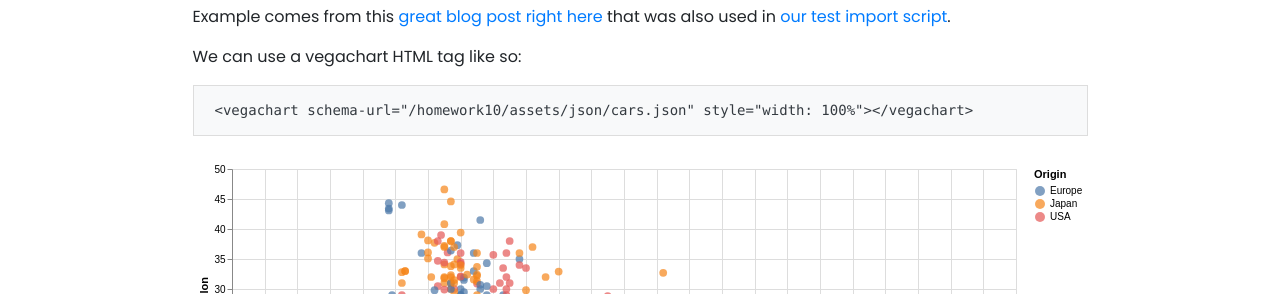
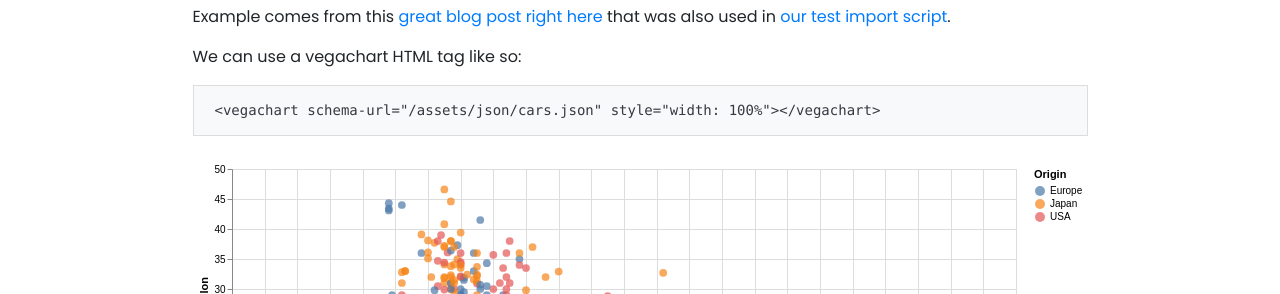
Before and after one commit to Saahil87/Saahil87.github.io, a Jekyll site: the page built from _projects/1_Vega_lite_project.md, in a window 1280 px wide. Shown: the part 205-499 px from the top of the page. Built offline with Jekyll 4.4.1, drawn with Linux system fonts in a browser that asks for light colours; nearby versions of some CDN libraries.

Commit message:
Update _config.yml

```diff
--- a/_config.yml
+++ b/_config.yml
@@ -8,7 +8,7 @@
 title               : PossibleCorg
 description         : >-
                       I may or may not be a corgi.
-baseurl             : "/homework10"   # Change to empty quotes if you are hosting your site at <your-username>.github.io directly,
+baseurl             : ""   # Change to empty quotes if you are hosting your site at <your-username>.github.io directly,
 #                                             otherwise will be hosted at <your-username>.github.io/{{base_url}}
 repository          : Saahil87               # Change to <your-username>/<your-username>.github.io (or remove it if you don't need remote projects)
 open_new_tab        : false                             # Opens external URLs in new tab (works for posts, projects and navbar only)
```
